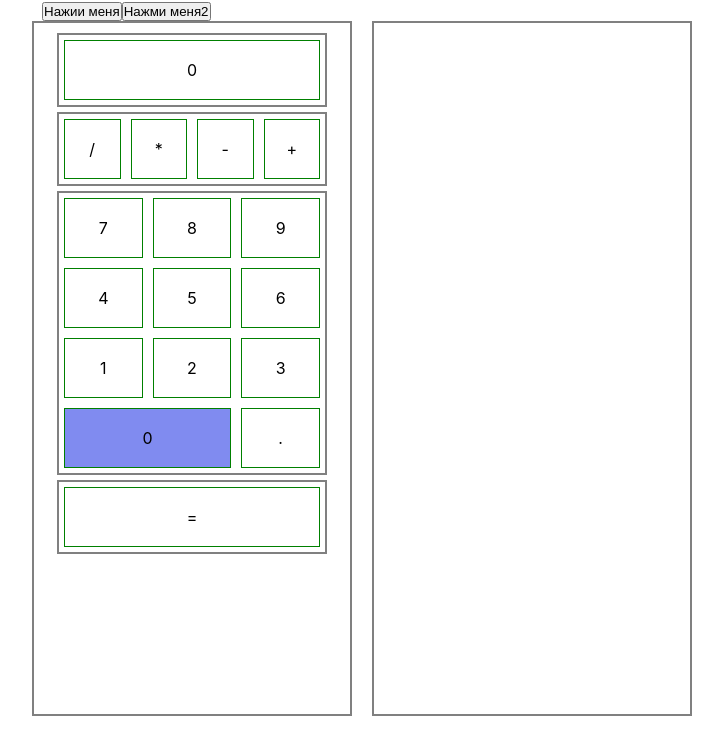
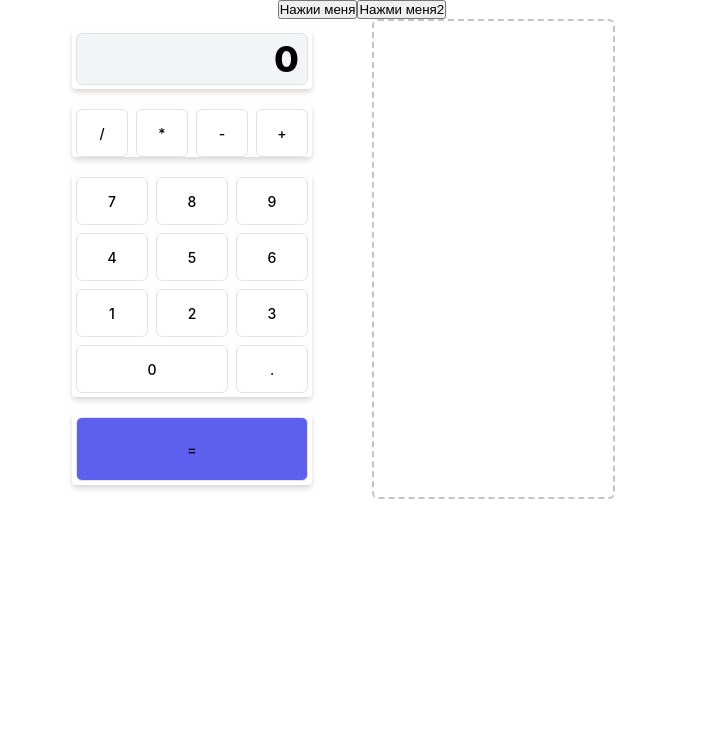
Before and after one commit to Aytcavdep/Calculator-constructor, a React (Create React App) app: page / in a window 1280 px wide. Shown: the top 754 px of the page, without its empty margins (278-1001 px from the left). Built offline with nearby package versions, Linux system fonts and the light colour scheme.

Commit message:
added some style

```diff
--- a/src/App.css
+++ b/src/App.css
@@ -8,6 +8,17 @@
   width: 640px;
   height: 695px;
   margin: auto;
+  font-family: 'Inter';
+font-style: normal;
+font-weight: 500;
+font-size: 14px;
+line-height: 15px;
+/* identical to box height, or 107% */
+
+text-align: center;
+
+color: #000000;
+
   /* text-align: center;
   margin: auto;
   /* display: grid;
@@ -36,10 +47,19 @@
 .calculator_area,
 .calculator_item {
   display: grid;
-  border: 2px solid grey;
+  /* border: 2px solid grey; */
   padding: 10px;
   justify-content: center;
   align-content: flex-start;
+}
+.calculator_area{
+  display: grid;
+  border: 2px dashed #C4C4C4;
+  padding: 10px;
+  justify-content: center;
+  width: 243px;
+  height: 480px;
+  border-radius: 6px;
 }
 
 .display,
@@ -47,16 +67,29 @@
 .numeric_keypad,
 .calculate {
   display: grid;
-  border: 2px solid grey;
-  margin-bottom: 5px;
+  /* border: 2px solid grey; */
+  margin-bottom: 16px;
   justify-content: center;
-  width: 270px;
   justify-items: stretch;
-  cursor: grab;
+  width: 240px;
+  height: 52px;
 }
 
 .operators {
   grid-template-columns: repeat(4, 1fr);
+  box-shadow: 0px 2px 4px rgba(0, 0, 0, 0.06), 0px 4px 6px rgba(0, 0, 0, 0.1);
+border-radius: 4px;
+}
+
+.operators > .items {
+  width: 52px;
+  height: 48px;
+}
+
+.numeric_keypad {
+  height: 224px;
+  box-shadow: 0px 2px 4px rgba(0, 0, 0, 0.06), 0px 4px 6px rgba(0, 0, 0, 0.1);
+border-radius: 4px;
 }
 
 .display,
@@ -64,14 +97,42 @@
   grid-template-columns: 100%;
 }
 
+.display {
+  grid-template-columns: 100%;
+  height: 60px;
+  box-shadow: 0px 2px 4px rgba(0, 0, 0, 0.06), 0px 4px 6px rgba(0, 0, 0, 0.1);
+border-radius: 4px;
+}
+
+.display > .items{
+  width: 232px;
+  height: 52px;
+  background: #F3F4F6;
+}
+
+.calculate {
+
+  height: 72px;
+  box-shadow: 0px 2px 4px rgba(0, 0, 0, 0.06), 0px 4px 6px rgba(0, 0, 0, 0.1);
+border-radius: 4px;
+}
+
+
+.calculate > .items{
+  background-color: #5D5FEF;
+  width: 232px;
+  height: 64px;
+}
+
 .numeric_keypad {
   grid-template-columns: repeat(3, 1fr);
 }
 
 .items {
-  border: 1px solid green;
-  margin: 5px;
-  height: 60px;
+  border: 1px solid #E2E3E5;
+  border-radius: 6px;
+  margin: 4px;
+  /* height: 60px;*/
   display: grid;
 }
 
@@ -80,12 +141,20 @@
 }
 
 #\31 0 {
-  background-color: rgb(128, 139, 240);
+  /* background-color: rgb(128, 139, 240); */
   grid-column: 1 / 3;
 }
 .items > div {
-  align-self: center;
+  align-self:center;
   justify-self: center;
+}
+
+.display > .items > div {
+  align-self:center;
+  justify-self: end;
+  font-weight: 800;
+font-size: 36px;
+margin-right: 8px;
 }
 
 .line {
@@ -93,7 +162,7 @@
   display: grid;
   border: 1px solid grey;
   margin-bottom: 5px;
-  width: 270px;
+  width: 243px;
   grid-template-columns: 100%;
 }
 .line > .items {
--- a/src/App.js
+++ b/src/App.js
@@ -9,7 +9,7 @@ import {
   setCurrentIndex,
   setDeleteIndex,
   unActiveItems,
-  removeItem
+  removeItem,
 } from "./slices/calcItemSlice";
 
 function App() {
@@ -26,7 +26,7 @@ function App() {
   const line = {
     id: 105,
     title: "line",
-    items: [{ id: 1, title: "" }]
+    items: [{ id: 1, title: "" }],
   };
 
   const dragStartHandler = (e, item) => {
@@ -108,13 +108,25 @@ function App() {
     e.target.style.border = "1px solid green";
   };
 
+  // function doubleClck() {
+  //   let calcItem = document.querySelectorAll(
+  //     "div.calculator_area > div"
+  //   );
+  //   console.log(calcItem)
+  //   calcItem.forEach((element) => {
+  //     element.ondoubleclick = function () {
+  //       element.style.border = "2px solid red";
+  //     };
+  //   })
+  // }
+  // doubleClck()
+
   const changeConstructorMode = () => {
     setConstructorMode(!constructorMode);
-    let result = document.querySelectorAll(
+    let calcButton = document.querySelectorAll(
       "div.calculator_area > div > div.items"
     );
-    console.log(result);
-    result.forEach((element) => {
+    calcButton.forEach((element) => {
       element.onmousedown = function () {
         element.style.background = "blue";
       };
@@ -127,15 +139,34 @@ function App() {
       element.onmouseup = function () {
         element.style.background = "none";
       };
-      /*element.onclick = function () {eval("dispatch(pressButton(number.value))")
-      }*/
+      element.onclick = function (e) {
+        dispatch(pressButton(e.path[0].innerText));
+      };
     });
+    // [].forEach.call(result, function(el) {
+    //   console.log(el);
+    //   el.onclick = function (e) {console.log(e.path[0].innerText);
+    //   }
+    // })
+    // let calcItem = document.querySelectorAll("div.calculator_area > div");
+    // calcItem.forEach((element) => {
+    //   element.ondoubleclick = null;
+    // });
+    // let calcItem = document.querySelectorAll("div.calculator_area > div");
+    // console.log(calcItem);
+    // calcItem.forEach((element) => {
+    //   // element.ondoubleclick = function () {
+    //   //   element.style.background = "red";
+    //   element.ondblclick = function (e) {
+    //     console.log(e);
+    //     remove(e.path[0].className = 'items' ? e.path[1].className : e.path[0].className);
+    //   };
+    // });
   };
   const remove = (item) => {
-    const deleteIndex = constructorItem.findIndex((items) => items === item);
-    // console.log("index", deleteIndex)
+    const deleteIndex = constructorItem.findIndex((items) => items.id === item.id);
     dispatch(setDeleteIndex(deleteIndex));
-    dispatch(removeItem(item));
+    dispatch(removeItem(item.id));
   };
 
   const enableCalck = () => {
@@ -143,7 +174,6 @@ function App() {
     let result = document.querySelectorAll(
       "div.calculator_area > div > div.items"
     );
-    console.log(result);
     result.forEach((element) => {
       element.onmousedown = null;
       element.onmouseenter = function () {
@@ -155,7 +185,16 @@ function App() {
       element.onmouseup = function () {
         element.style.background = null;
       };
+      element.onclick = null;
     });
+    // let calcItem = document.querySelectorAll("div.calculator_area > div");
+    // console.log(calcItem);
+    // calcItem.forEach((element) => {
+    //   // element.ondoubleclick = function () {
+    //   //   remove(item)
+    //   // };
+    //   // };
+    // });
   };
 
   return (
@@ -200,14 +239,14 @@ function App() {
               onDragStart={(e) => dragStartHandler(e, item)}
               // onDrop={(e) => dropHandlerConstructor(e, item)}
               draggable="true"
-              onDoubleClick={() => remove(item)}
+             onDoubleClick={() => remove(item)}
               disabled="true"
             >
               {item.items.map((number) => (
                 <div
                   className="items"
                   id={number.id}
-                  onClick={() => dispatch(pressButton(number.value))}
+                  // onClick={() => dispatch(pressButton(number.value))}
                   // onMouseEnter={(e) => hoverHandler(e)}
                   //onMouseLeave={(e) => outHandler(e)}
                 >
--- a/src/slices/calcItemSlice.js
+++ b/src/slices/calcItemSlice.js
@@ -61,7 +61,7 @@ export const calcItemSlice = createSlice({
   reducers: {
     removeItem(state, action) {
       state.calcButton.map((items) =>
-        items.id === action.payload.id ? (items.draggable = "true") : items
+        items.id === action.payload ? (items.draggable = "true") : items
       );
       state.constructor.splice(state.deleteIndex, 1);
     },
```
